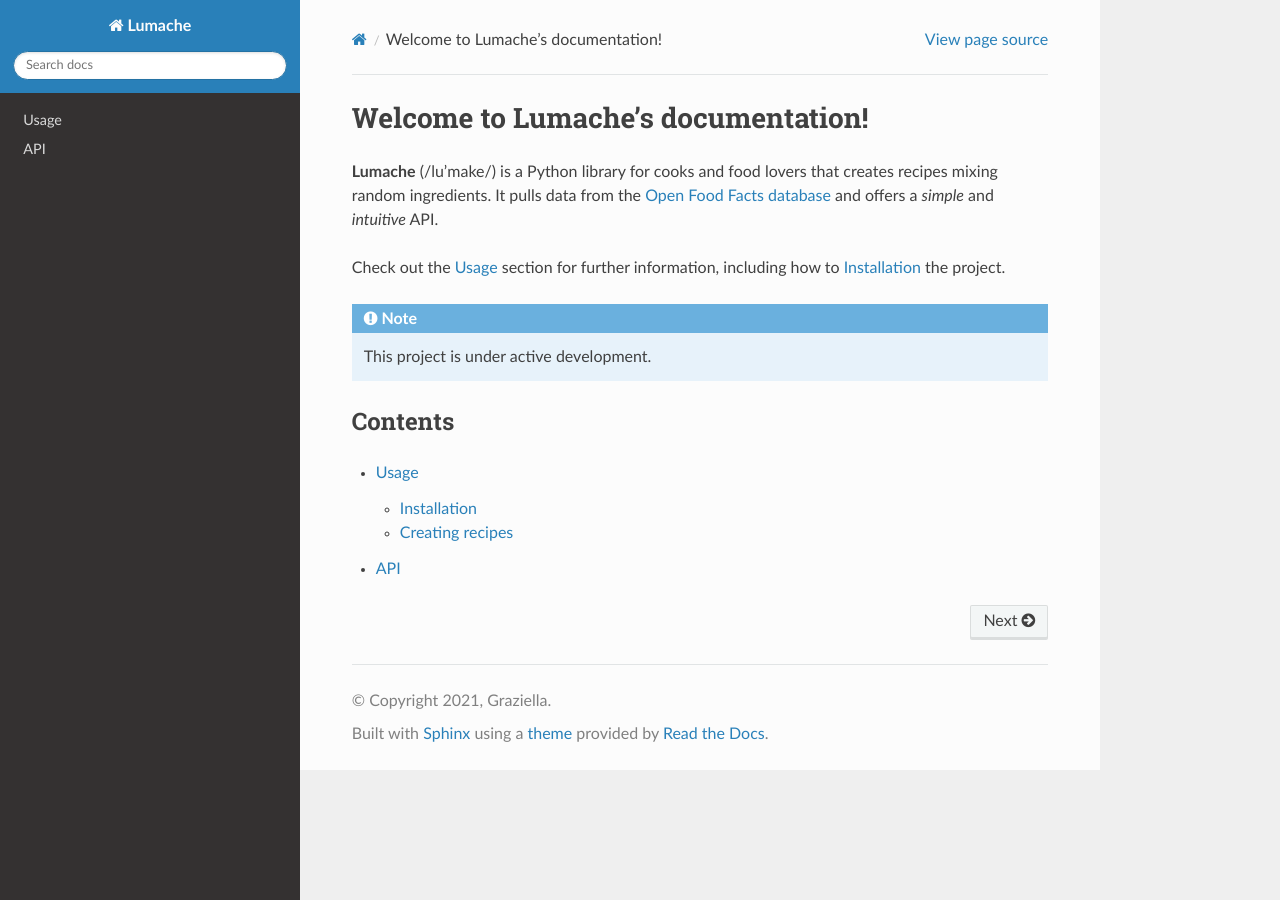
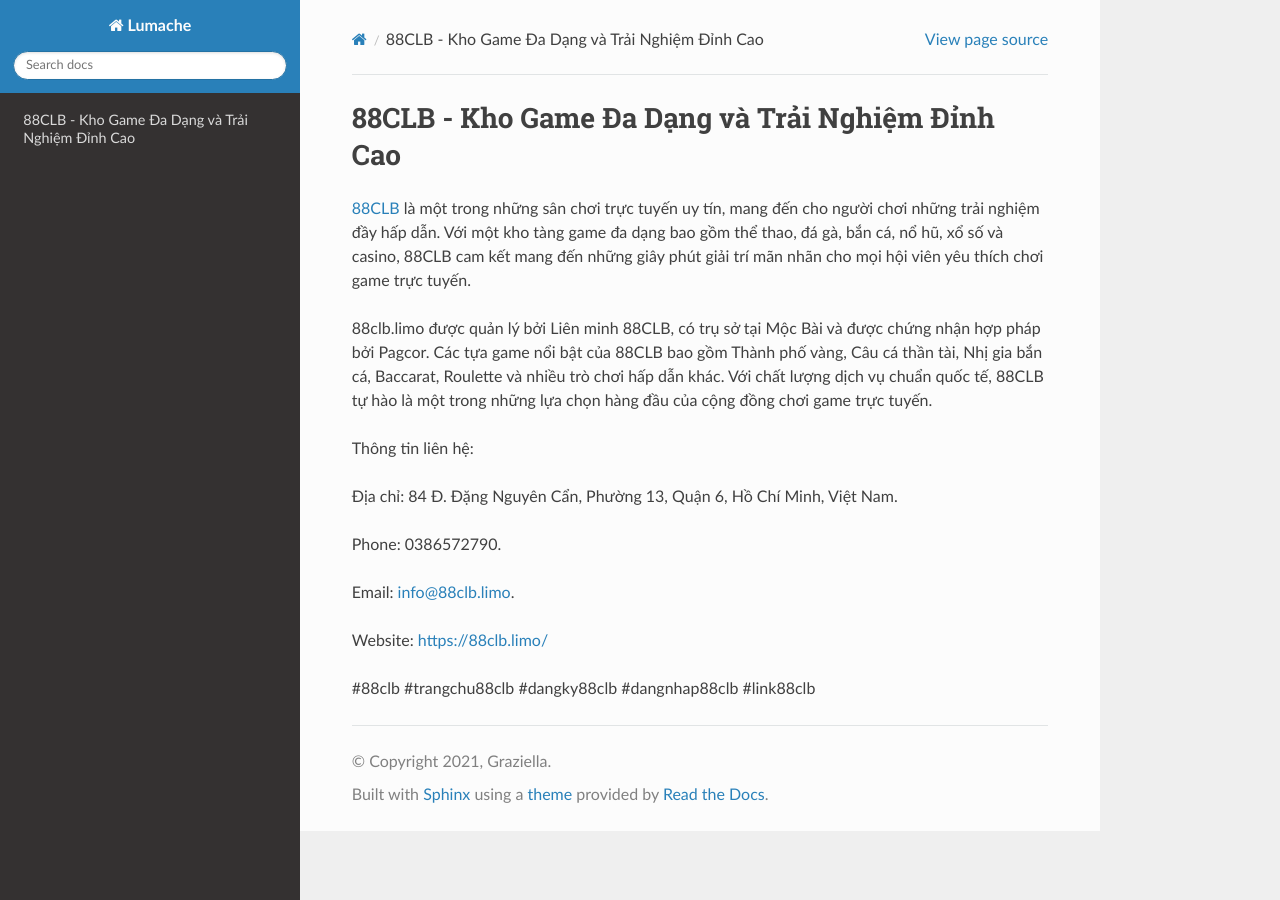
Before and after one commit to parkisngan19/88clblimo, a Sphinx documentation site: the page built from docs/source/index.rst, in a window 1280 px wide. Built offline with Sphinx 7.4.7 and the Read the Docs theme 3.1.0, drawn with Linux system fonts in a browser that asks for light colours.

Commit message:
Update index.rst

```diff
--- a/docs/source/index.rst
+++ b/docs/source/index.rst
@@ -1,22 +1,18 @@
-Welcome to Lumache's documentation!
+88CLB - Kho Game Đa Dạng và Trải Nghiệm Đỉnh Cao
 ===================================
 
-**Lumache** (/lu'make/) is a Python library for cooks and food lovers
-that creates recipes mixing random ingredients.
-It pulls data from the `Open Food Facts database <https://world.openfoodfacts.org/>`_
-and offers a *simple* and *intuitive* API.
+`88CLB <https://88clb.limo/>`_ là một trong những sân chơi trực tuyến uy tín, mang đến cho người chơi những trải nghiệm đầy hấp dẫn. Với một kho tàng game đa dạng bao gồm thể thao, đá gà, bắn cá, nổ hũ, xổ số và casino, 88CLB cam kết mang đến những giây phút giải trí mãn nhãn cho mọi hội viên yêu thích chơi game trực tuyến.
 
-Check out the :doc:`usage` section for further information, including
-how to :ref:`installation` the project.
+88clb.limo được quản lý bởi Liên minh 88CLB, có trụ sở tại Mộc Bài và được chứng nhận hợp pháp bởi Pagcor. Các tựa game nổi bật của 88CLB bao gồm Thành phố vàng, Câu cá thần tài, Nhị gia bắn cá, Baccarat, Roulette và nhiều trò chơi hấp dẫn khác. Với chất lượng dịch vụ chuẩn quốc tế, 88CLB tự hào là một trong những lựa chọn hàng đầu của cộng đồng chơi game trực tuyến.
 
-.. note::
+Thông tin liên hệ:
 
-   This project is under active development.
+Địa chỉ: 84 Đ. Đặng Nguyên Cẩn, Phường 13, Quận 6, Hồ Chí Minh, Việt Nam.
 
-Contents
---------
+Phone: 0386572790.
 
-.. toctree::
+Email: info@88clb.limo.
 
-   usage
-   api
+Website: https://88clb.limo/
+
+#88clb #trangchu88clb #dangky88clb #dangnhap88clb #link88clb
```
